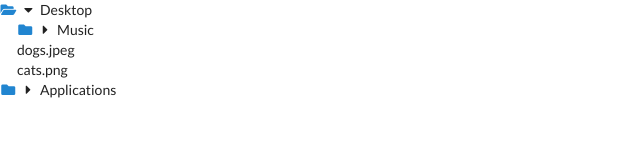
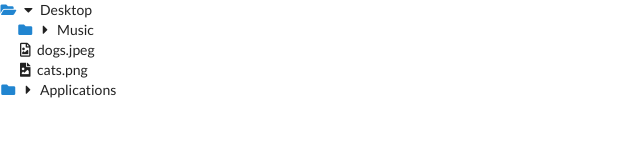
Before and after one commit to ColtW27/File_tree_gadget, a React (Create React App) app: page / in a window 1280 px wide. Both pictures are taken after a click on the element 20 px from the left and 9 px from the top of the page. Shown: the top 160 px of the page, without its empty margins (0-640 px from the left). Built offline with nearby package versions, Linux system fonts and the light colour scheme.

Commit message:
Add file extension icon logic

```diff
--- a/src/App.js
+++ b/src/App.js
@@ -38,7 +38,19 @@ const Folder = (props) => {
 
 const File = (props) => {
   const {name} = props;
-    return <div>{name}</div>
+  const fileExtension = name.split('.')[1];
+  const fileIconsList = {
+    'mp3' : 'file audio outline',
+    'mp4' : 'file video outline',
+    'png' : 'file image',
+    'jpeg' : 'file image outline',
+    'txt' : 'pencil alternate',
+  };
+  const fileIcon = fileIconsList[fileExtension]
+    return <div>
+      <i className={`${fileIcon} icon`}></i>
+      {name}
+    </div>
 }
 
 
```
